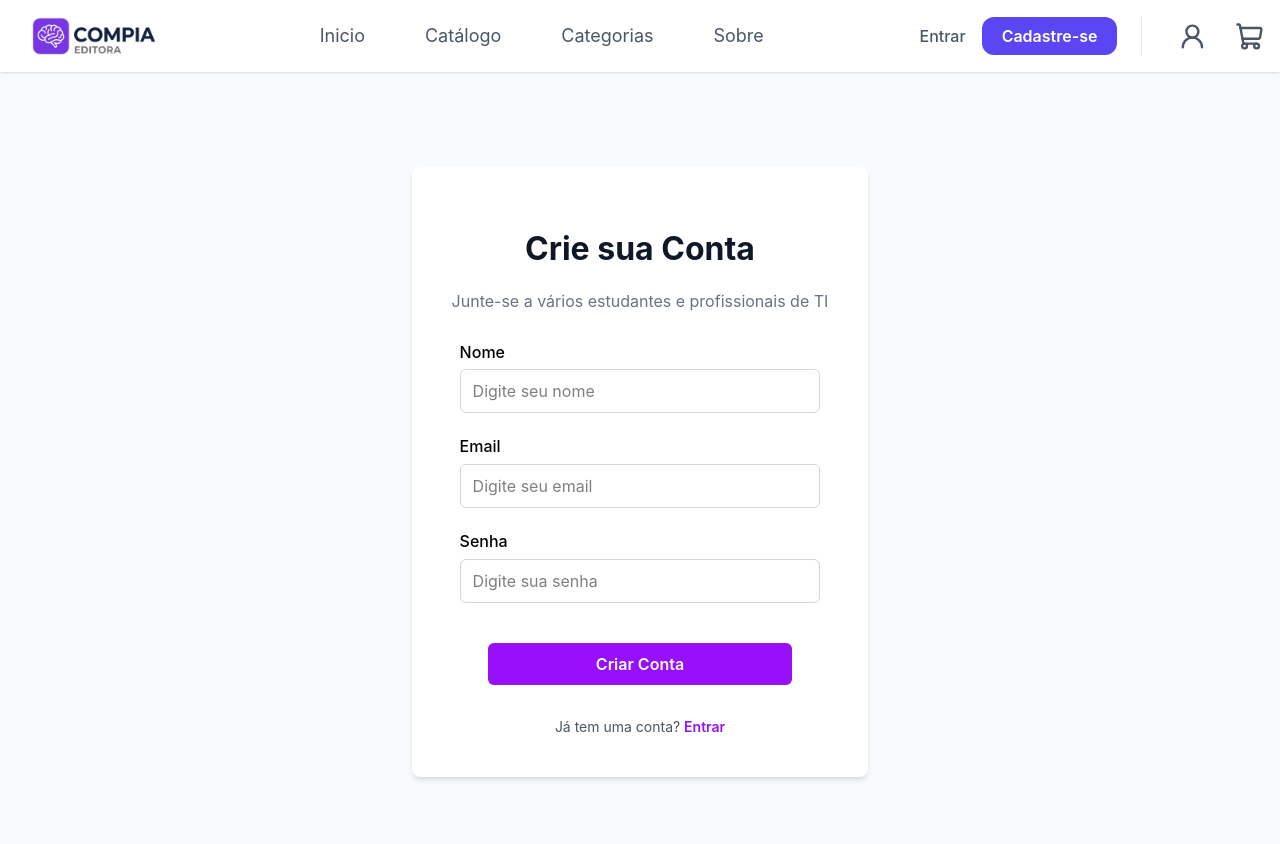
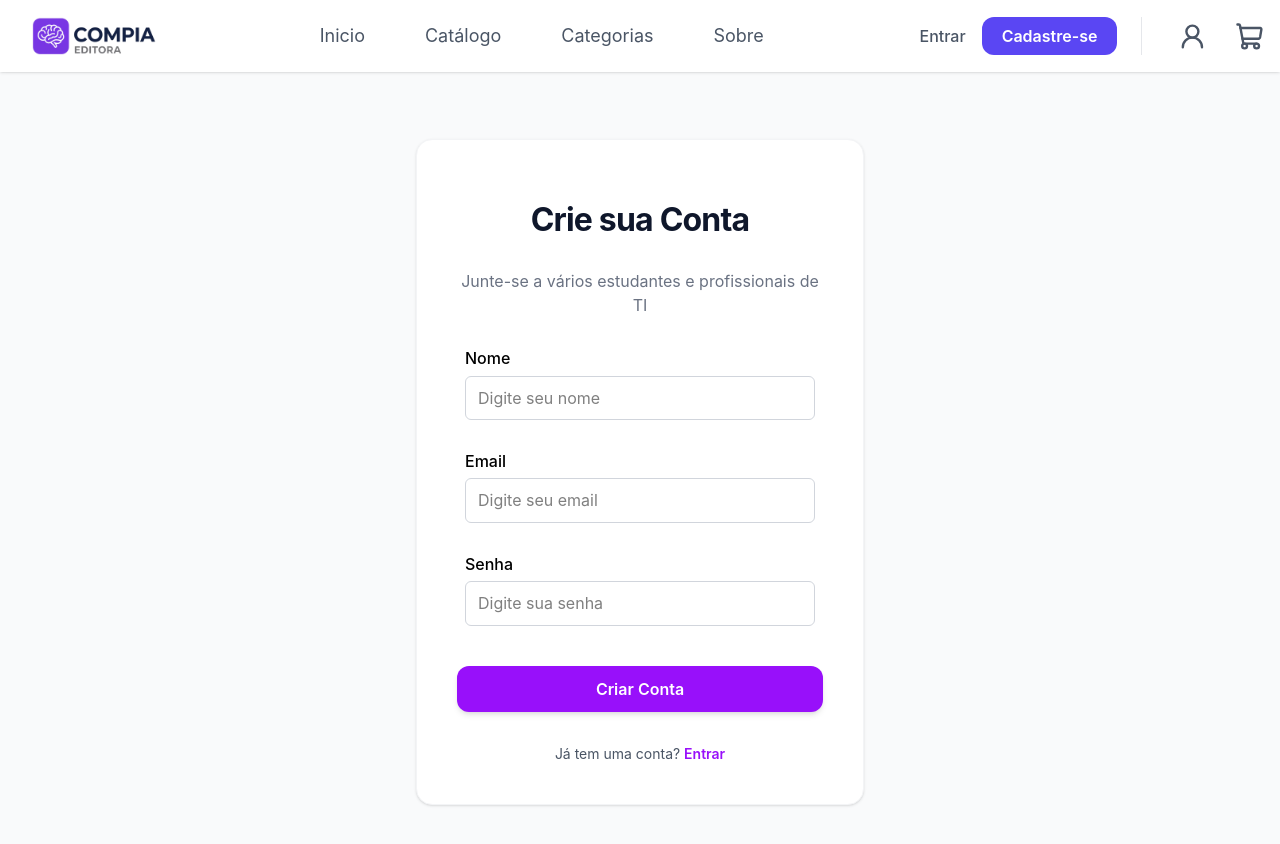
Before and after one commit to EvertonRomualdo/BookStore-COMPIA, a React (Vite) app in the folder frontend/Compia/: page /register in a window 1280 px wide. Shown: the top 844 px of the page. Built offline with nearby package versions, Linux system fonts and the light colour scheme.

Commit message:
fix: fix form input size bug

```diff
--- a/frontend/Compia/src/components/CreateAcountForm/CreateAcountForm.tsx
+++ b/frontend/Compia/src/components/CreateAcountForm/CreateAcountForm.tsx
@@ -4,7 +4,7 @@ import { z } from 'zod';
 import { DefaultInput } from '../DefaultInput/DefaultInput';
 import { DefaultButton } from '../DefaultButton/DefaultButton';
 import { Link, useNavigate } from 'react-router-dom';
-import {useAuth} from "../../contexts/AuthContext.tsx";
+import { useAuth } from '../../contexts/AuthContext';
 
 const createAccountSchema = z.object({
   name: z.string().min(3, 'O nome deve ter no mínimo 3 caracteres.'),
@@ -15,11 +15,11 @@ const createAccountSchema = z.object({
 type CreateAccountData = z.infer<typeof createAccountSchema>;
 
 function CreateAccountForm() {
-  const { registerUser } = useAuth(); // <-- Puxando a função de registro
+  const { registerUser } = useAuth();
   const navigate = useNavigate();
 
   const {
-    register, // Este é o register do react-hook-form para plugar os inputs
+    register,
     handleSubmit,
     setError,
     formState: { errors, isSubmitting }
@@ -34,28 +34,31 @@ function CreateAccountForm() {
         email: data.email,
         password: data.password
       });
-      navigate('/login'); // Cadastrou e logou, vai direto pra conta!
+      navigate('/login');
     } catch (error: any) {
-      setError('root', { message: error.message }); // Ex: E-mail já cadastrado
+      const mensagem = error instanceof Error ? error.message : 'Erro desconhecido ao cadastrar.';
+      setError('root', { type: 'manual', message: mensagem });
     }
   };
 
   return (
       <>
+        <div className='w-full min-h-screen bg-[#F9FAFB] flex flex-col justify-center items-center p-4'>
+          <div className='flex flex-col gap-6 w-full max-w-md bg-white p-8 md:p-10 rounded-2xl shadow-sm border border-gray-100 items-center'>
 
-        <div className='flex flex-col gap-2 max-w-lg bg-white p-8 rounded-lg shadow-md justify-around items-center'>
-
-          <div className='flex flex-col items-center justify-center m-2 text-center'>
-            <h1 className='text-gray-900 text-2xl font-bold'>Crie sua Conta</h1>
-            <p className='text-gray-500'>Junte-se a vários estudantes e profissionais de TI</p>
+            <div className='flex flex-col items-center justify-center text-center'>
+              <h1 className='text-slate-900 text-3xl font-bold tracking-tight'>Crie sua Conta</h1>
+              <p className='text-gray-500 mt-2 text-sm md:text-base'>Junte-se a vários estudantes e profissionais de TI</p>
             </div>
 
-          <form onSubmit={handleSubmit(onSubmit)} className='flex flex-col gap-2 w-full p-2 justify-around items-center'>
+            <form onSubmit={handleSubmit(onSubmit)} className='flex flex-col gap-4 w-full'>
+
               {errors.root?.message && (
-                <div className="w-80 p-3 bg-red-50 text-red-600 text-sm font-semibold rounded-md border border-red-200 mb-2 text-center animate-in fade-in slide-in-from-top-2">
+                  <div className="w-full p-3 bg-red-50 text-red-600 text-sm font-semibold rounded-md border border-red-200 text-center animate-in fade-in slide-in-from-top-2">
                     {errors.root.message}
                   </div>
               )}
+
               <DefaultInput
                   id="name"
                   labelText="Nome"
@@ -83,17 +86,17 @@ function CreateAccountForm() {
                   {...register('password')}
               />
 
-            <div className='flex flex-col p-2 gap-2 w-80 mt-4'>
-              {/* Desabilita o botão enquanto estiver aguardando o "backend" */}
-              <DefaultButton type='submit' disabled={isSubmitting}>
+              <div className='flex flex-col w-full mt-4'>
+                <DefaultButton type='submit' disabled={isSubmitting} className="w-full py-3.5 bg-purple-600 hover:bg-purple-700 text-white rounded-xl font-semibold shadow-md transition-all hover:-translate-y-0.5">
                   {isSubmitting ? 'Criando...' : 'Criar Conta'}
                 </DefaultButton>
               </div>
-            <div className="mt-4 text-sm text-gray-600">
+
+              <div className="mt-4 text-sm text-gray-600 text-center w-full">
                 Já tem uma conta? <span className="text-purple-600 hover:text-purple-800 font-semibold transition-colors"><Link to={"/login"}>Entrar</Link></span>
               </div>
-
             </form>
+          </div>
         </div>
       </>
   );
--- a/frontend/Compia/src/components/LoginForm/LoginForm.tsx
+++ b/frontend/Compia/src/components/LoginForm/LoginForm.tsx
@@ -4,8 +4,8 @@ import { z } from 'zod';
 import { DefaultInput } from '../DefaultInput/DefaultInput';
 import { DefaultButton } from '../DefaultButton/DefaultButton';
 import Header from '../Header/Header';
-import {Link, useNavigate} from 'react-router-dom';
-import {useAuth} from "../../contexts/AuthContext.tsx";
+import { Link, useNavigate } from 'react-router-dom';
+import { useAuth } from '../../contexts/AuthContext';
 
 const loginSchema = z.object({
   email: z.string().min(1, 'O e-mail é obrigatório.').email('Formato de e-mail inválido.'),
@@ -15,13 +15,13 @@ const loginSchema = z.object({
 type LoginData = z.infer<typeof loginSchema>;
 
 function LoginForm() {
-  const { login } = useAuth(); // <-- Puxando a função de login
+  const { login } = useAuth();
   const navigate = useNavigate();
 
   const {
     register,
     handleSubmit,
-    setError, // <-- Permite setar erros customizados no formulário
+    setError,
     formState: { errors, isSubmitting }
   } = useForm<LoginData>({
     resolver: zodResolver(loginSchema)
@@ -30,28 +30,29 @@ function LoginForm() {
   const onSubmit = async (data: LoginData) => {
     try {
       await login(data.email, data.password);
-      navigate('/account'); // Se der certo, vai pra conta!
+      navigate('/account');
     } catch (error: any) {
-      // Se der erro (ex: senha errada), joga a mensagem do authService para a tela
-      setError('root', { message: error.message });
+      const mensagem = error instanceof Error ? error.message : 'Erro desconhecido ao fazer login.';
+      setError('root', { type: 'manual', message: mensagem });
     }
   };
 
   return (
       <>
         <Header/>
-      <div className='w-full min-h-screen bg-[#F9FAFB] flex flex-col justify-center items-center'>
+        <div className='w-full min-h-screen bg-[#F9FAFB] flex flex-col justify-center items-center p-4'>
 
-        <div className='flex flex-col gap-4 w-full max-w-md bg-white p-8 rounded-lg shadow-md justify-center items-center'>
+          <div className='flex flex-col gap-6 w-full max-w-md bg-white p-8 md:p-10 rounded-2xl shadow-sm border border-gray-100 items-center'>
 
-          <div className='flex flex-col items-center justify-center m-2 text-center'>
-            <h1 className='text-gray-900 text-2xl font-bold'>Acesse sua Conta</h1>
-            <p className='text-gray-500 mt-1'>Bem-vindo de volta! Insira seus dados para entrar.</p>
+            <div className='flex flex-col items-center justify-center text-center'>
+              <h1 className='text-slate-900 text-3xl font-bold tracking-tight'>Acesse sua Conta</h1>
+              <p className='text-gray-500 mt-2 text-sm md:text-base'>Bem-vindo de volta! Insira seus dados para entrar.</p>
             </div>
 
-          <form onSubmit={handleSubmit(onSubmit)} className='flex flex-col gap-2 w-full p-2 items-center'>
+            <form onSubmit={handleSubmit(onSubmit)} className='flex flex-col gap-4 w-full'>
+
               {errors.root?.message && (
-                <div className="w-80 p-3 bg-red-50 text-red-600 text-sm font-semibold rounded-md border border-red-200 mb-2 text-center animate-in fade-in slide-in-from-top-2">
+                  <div className="w-full p-3 bg-red-50 text-red-600 text-sm font-semibold rounded-md border border-red-200 text-center animate-in fade-in slide-in-from-top-2">
                     {errors.root.message}
                   </div>
               )}
@@ -65,7 +66,7 @@ function LoginForm() {
                   {...register('email')}
               />
 
-            <div className='flex flex-col w-80'>
+              <div className='flex flex-col w-full'>
                 <DefaultInput
                     id="password"
                     labelText="Senha"
@@ -75,23 +76,22 @@ function LoginForm() {
                     {...register('password')}
                 />
 
-              <div className="flex justify-end px-2 -mt-1 mb-2">
-                <a href="#" className="text-sm text-purple-600 hover:text-purple-800 transition-colors">
+                <div className="flex justify-end px-2 mt-1">
+                  <a href="#" className="text-sm text-purple-600 hover:text-purple-800 transition-colors font-medium">
                     Esqueceu a senha?
                   </a>
                 </div>
               </div>
 
-            <div className='flex flex-col p-2 gap-2 w-80 mt-2'>
-              <DefaultButton type="submit" disabled={isSubmitting}>
+              <div className='flex flex-col w-full mt-2'>
+                <DefaultButton type="submit" disabled={isSubmitting} className="w-full py-3.5 bg-purple-600 hover:bg-purple-700 text-white rounded-xl font-semibold shadow-md transition-all hover:-translate-y-0.5">
                   {isSubmitting ? 'Entrando...' : 'Entrar'}
                 </DefaultButton>
               </div>
 
-            <div className="mt-4 text-sm text-gray-600">
+              <div className="mt-4 text-sm text-gray-600 text-center w-full">
                 Ainda não tem uma conta? <span className="text-purple-600 hover:text-purple-800 font-semibold transition-colors"><Link to={"/register"}>Cadastre-se</Link></span>
               </div>
-
             </form>
           </div>
         </div>
```
Lines whose indentation alone changed are shown as unchanged.
